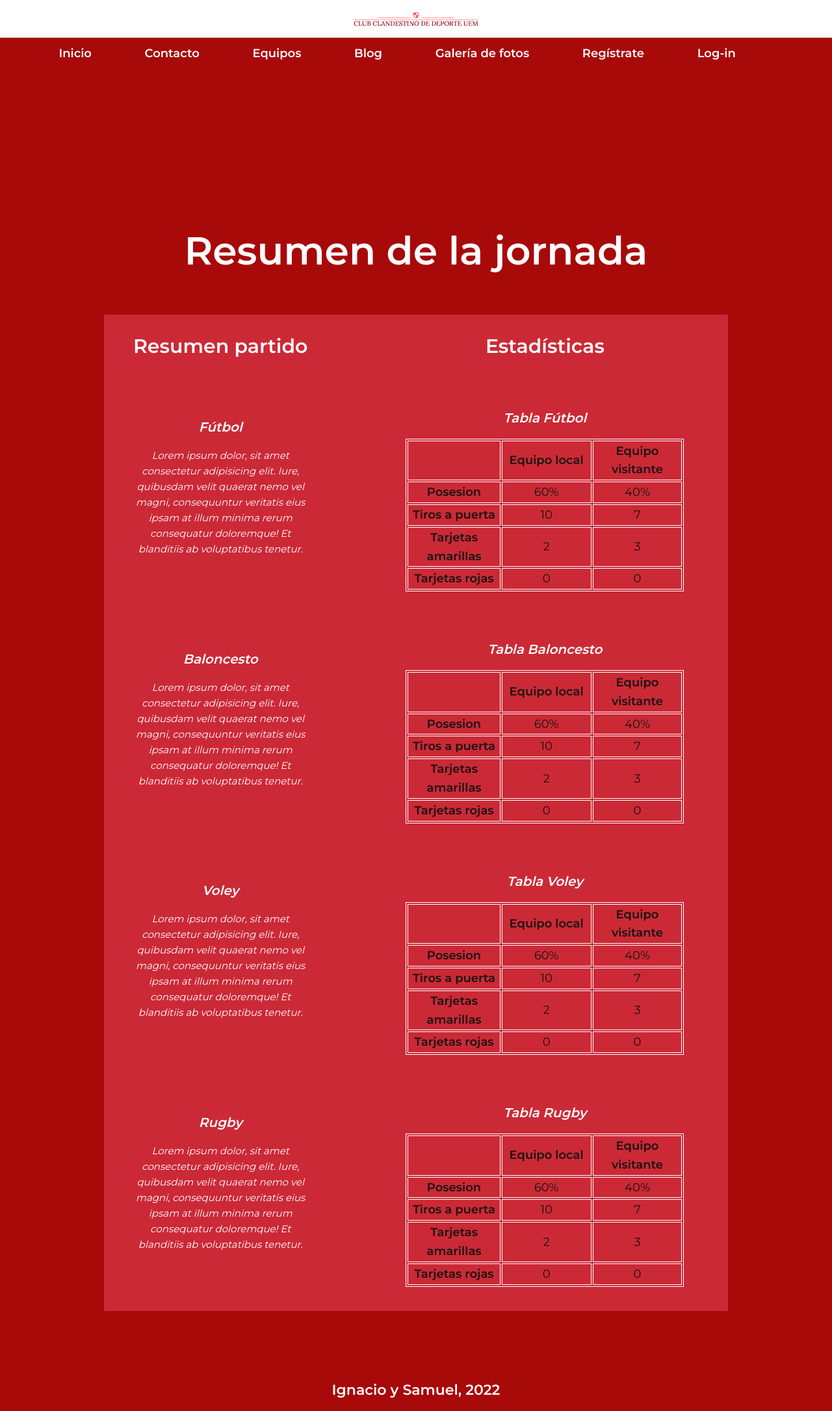
After one commit to Ignaciogg/WEB-ClubDeDeporte, a PHP site: page /blog.html in a window 1280 px wide. The commit adds this page. Shown: the whole page at 65% size. Run offline with PHP 8.4, Linux system fonts and the light colour scheme; some libraries are stand-ins or nearby versions.

Commit message:
añadir blog y futbol

```diff
--- /dev/null
+++ b/blog.html
@@ -0,0 +1,255 @@
+<!DOCTYPE html>
+<html lang="en">
+    <head>
+        <meta charset="UTF-8">
+        <meta http-equiv="X-UA-Compatible" content="IE=edge">
+        <link rel="icon" href="img/club-clandestino-de-deporte-uem-logo.png">
+        <meta name="viewport" content="width=device-width, initial-scale=1.0">
+        <link rel="stylesheet" href="https://cdnjs.cloudflare.com/ajax/libs/font-awesome/6.1.1/css/all.min.css"
+          integrity="sha512-KfkfwYDsLkIlwQp6LFnl8zNdLGxu9YAA1QvwINks4PhcElQSvqcyVLLD9aMhXd13uQjoXtEKNosOWaZqXgel0g=="
+          crossorigin="anonymous" referrerpolicy="no-referrer" />
+        <link rel="stylesheet" href="style.css">
+        <title>Blog UEM</title>
+      </head>
+    <body>
+        <header>
+            <div class="logo" id="inicio">
+            <img src="img/club-clandestino-de-deporte-uem-logo.png">
+            </div>
+
+            <!-- NAV -->
+            <nav>
+                <div class="menu-div">
+                    <ul class="menu-ul">
+
+                        <li><a href="/index.html">Inicio</a></li>
+
+                        <li class="contacto">
+                            <a>Contacto</a>
+                            <ul class="sub-menu sub-menu1">
+                                <li class="sub-menu-item primersub1"><a href="inscripcion"> Inscripción </a></li>
+                                <li class="sub-menu-item"><a href="instancia"> Instancia </a></li>
+                                <li class="sub-menu-item"><a href="horarios"> Horarios </a></li>
+                            </ul>
+                        </li>
+
+                        <li class="equipos">
+                            <a>Equipos</a>
+                            <ul class="sub-menu sub-menu2">
+                                <li class="sub-menu-item primersub"><a href="/equiposF.html">Fútbol</a></li>
+                                <li class="sub-menu-item"><a href="basket">Baloncesto</a></li>
+                                <li class="sub-menu-item"><a href="volleymasc">Volleyball masculino</a></li>
+                                <li class="sub-menu-item"><a href="volleyfem">Volleyball femenino</a></li>
+                            </ul>
+                        </li>
+
+                        <li class="noticias sub-menu3">
+                            <a>Blog</a>
+                            <ul class="sub-menu">
+                                <li class="sub-menu-item primersub"><a href="/blog.html">Resumen de la jornada</a></li>
+                            </ul>
+                        </li>
+
+                        <li class="gal">
+                            <a>Galería de fotos</a>
+                            <ul class="sub-menu sub-menu4">
+                                <li class="sub-menu-item primersub"><a href="/galeria/galeriaF.html">Fútbol</a></li>
+                                <li class="sub-menu-item"><a href="/galeria/galeriaB.html">Baloncesto</a></li>
+                                <li class="sub-menu-item"><a href="/galeria/galeriaVM.html">Volleyball masculino</a></li>
+                                <li class="sub-menu-item"><a href="/galeria/galeriaVF.html">Volleyball femenino</a></li>
+                            </ul>
+                        </li>
+
+                        <li class="registro"><a href="registro">Regístrate</a></li>
+
+                        <li class="login"><a onclick="document.getElementById('id01').style.display='block'"">Log-in</a></li>
+
+                    </ul>
+                </div>
+            </nav>
+
+                <!-- LOGIN -->
+                <div id=" id01" class="modal">
+                    <span onclick="document.getElementById('id01').style.display='none'" class="close"
+                    title="Close Login">&times;</span>
+
+                    <form class="modal-content animate" action="/action_page.php">
+                    <div class="imgcontainer">
+                        <img src="img/UEM-usuario.png" alt="Avatar" class="avatar">
+                    </div>
+
+                    <div class="container">
+                        <label for="uname"><b>Nombre de usuario</b></label>
+                        <input type="text" name="uname" required>
+
+                        <label for="psw"><b>Contraseña</b></label>
+                        <input type="password" name="psw" required>
+
+                        <button type="submit">Login</button>
+                    </div>
+
+                    <div class="container" style="background-color:#f1f1f1">
+                        <button type="button" onclick="document.getElementById('id01').style.display='none'"
+                        class="cancelbtn">Cancel</button>
+                        <span class="psw"><a href="#">¿Olvidaste tu contraseña?</a></span>
+                    </div>
+                    </form>
+            </div>
+        </header>
+        <section class="seccion1">
+        <div id="contenido-blog">
+            <div class="h2_top_div">
+            <h2 class="h2_table_top">Resumen de la jornada</h2>
+            </div>
+            <div class="blog_content">
+            <div id="content-left">
+                <h2 class="h2_table">Resumen partido</h2>
+                <div class="resumen">
+                <h2 class="h2_resumen_blog">Fútbol</h2>
+                <p>Lorem ipsum dolor, sit amet consectetur adipisicing elit. Iure, quibusdam velit quaerat nemo vel magni, consequuntur veritatis eius ipsam at illum minima rerum consequatur doloremque! Et blanditiis ab voluptatibus tenetur.</p>
+                </div>
+                <div class="resumen">
+                <h2 class="h2_resumen_blog">Baloncesto</h2>
+                <p>Lorem ipsum dolor, sit amet consectetur adipisicing elit. Iure, quibusdam velit quaerat nemo vel magni, consequuntur veritatis eius ipsam at illum minima rerum consequatur doloremque! Et blanditiis ab voluptatibus tenetur.</p>
+                </div>
+                <div class="resumen">
+                <h2 class="h2_resumen_blog">Voley</h2>
+                <p>Lorem ipsum dolor, sit amet consectetur adipisicing elit. Iure, quibusdam velit quaerat nemo vel magni, consequuntur veritatis eius ipsam at illum minima rerum consequatur doloremque! Et blanditiis ab voluptatibus tenetur.</p>
+                </div>
+                <div class="resumen">
+                <h2 class="h2_resumen_blog">Rugby</h2>
+                <p>Lorem ipsum dolor, sit amet consectetur adipisicing elit. Iure, quibusdam velit quaerat nemo vel magni, consequuntur veritatis eius ipsam at illum minima rerum consequatur doloremque! Et blanditiis ab voluptatibus tenetur.</p>
+                </div>
+            </div>
+            <div id="content-right">
+                <h2 class="h2_table">Estadísticas</h2>
+                <div class="estadisticas">
+                <h2 class="h2_resumen_blog">Tabla Fútbol</h2>
+                <table class="resultados">
+                    <tr>
+                    <th class="datos_estadistica"></th>
+                    <th class="datos_equipo">Equipo local</th>
+                    <th class="datos_equipo">Equipo visitante</th>
+                    </tr>
+                    <tr>
+                    <th class="datos_estadistica">Posesion</th>
+                    <td class="datos_equipo">60%</td>
+                    <td class="datos_equipo">40%</td>
+                    </tr>
+                    <tr>
+                    <th class="datos_estadistica">Tiros a puerta</th>
+                    <td class="datos_equipo">10</td>
+                    <td class="datos_equipo">7</td>
+                    </tr>
+                    <tr>
+                    <th class="datos_estadistica">Tarjetas amarillas</th>
+                    <td class="datos_equipo">2</td>
+                    <td class="datos_equipo">3</td>
+                    </tr>
+                    <tr>
+                    <th class="datos_estadistica">Tarjetas rojas</th>
+                    <td class="datos_equipo">0</td>
+                    <td class="datos_equipo">0</td>
+                    </tr>
+                </table>
+                </div>
+                <div class="estadisticas">
+                <h2 class="h2_resumen_blog">Tabla Baloncesto</h2>
+                <table class="resultados">
+                    <tr>
+                    <th class="datos_estadistica"></th>
+                    <th class="datos_equipo">Equipo local</th>
+                    <th class="datos_equipo">Equipo visitante</th>
+                    </tr>
+                    <tr>
+                    <th class="datos_estadistica">Posesion</th>
+                    <td class="datos_equipo">60%</td>
+                    <td class="datos_equipo">40%</td>
+                    </tr>
+                    <tr>
+                    <th class="datos_estadistica">Tiros a puerta</th>
+                    <td class="datos_equipo">10</td>
+                    <td class="datos_equipo">7</td>
+                    </tr>
+                    <tr>
+                    <th class="datos_estadistica">Tarjetas amarillas</th>
+                    <td class="datos_equipo">2</td>
+                    <td class="datos_equipo">3</td>
+                    </tr>
+                    <tr>
+                    <th class="datos_estadistica">Tarjetas rojas</th>
+                    <td class="datos_equipo">0</td>
+                    <td class="datos_equipo">0</td>
+                    </tr>
+                </table>
+                </div>
+                <div class="estadisticas">
+                <h2 class="h2_resumen_blog">Tabla Voley</h2>
+                <table class="resultados">
+                    <tr>
+                    <th class="datos_estadistica"></th>
+                    <th class="datos_equipo">Equipo local</th>
+                    <th class="datos_equipo">Equipo visitante</th>
+                    </tr>
+                    <tr>
+                    <th class="datos_estadistica">Posesion</th>
+                    <td class="datos_equipo">60%</td>
+                    <td class="datos_equipo">40%</td>
+                    </tr>
+                    <tr>
+                    <th class="datos_estadistica">Tiros a puerta</th>
+                    <td class="datos_equipo">10</td>
+                    <td class="datos_equipo">7</td>
+                    </tr>
+                    <tr>
+                    <th class="datos_estadistica">Tarjetas amarillas</th>
+                    <td class="datos_equipo">2</td>
+                    <td class="datos_equipo">3</td>
+                    </tr>
+                    <tr>
+                    <th class="datos_estadistica">Tarjetas rojas</th>
+                    <td class="datos_equipo">0</td>
+                    <td class="datos_equipo">0</td>
+                    </tr>
+                </table>
+                </div>
+                <div class="estadisticas">
+                <h2 class="h2_resumen_blog">Tabla Rugby</h2>
+                <table class="resultados">
+                    <tr>
+                        <th class="datos_estadistica"></th>
+                        <th class="datos_equipo">Equipo local</th>
+                        <th class="datos_equipo">Equipo visitante</th>
+                    </tr>
+                    <tr>
+                        <th class="datos_estadistica">Posesion</th>
+                        <td class="datos_equipo">60%</td>
+                        <td class="datos_equipo">40%</td>
+                    </tr>
+                    <tr>
+                        <th class="datos_estadistica">Tiros a puerta</th>
+                        <td class="datos_equipo">10</td>
+                        <td class="datos_equipo">7</td>
+                    </tr>
+                    <tr>
+                        <th class="datos_estadistica">Tarjetas amarillas</th>
+                        <td class="datos_equipo">2</td>
+                        <td class="datos_equipo">3</td>
+                    </tr>
+                    <tr>
+                        <th class="datos_estadistica">Tarjetas rojas</th>
+                        <td class="datos_equipo">0</td>
+                        <td class="datos_equipo">0</td>
+                    </tr>
+                </table>
+                </div>
+            </div>
+            </div>
+        </div>
+        </section>
+        <script src="script.js"></script>
+    </body>
+    <footer>
+        <h1>Ignacio y Samuel, 2022</h1>
+    </footer>
+</html>
--- a/galeria/galeriaF.html
+++ b/galeria/galeriaF.html
@@ -45,7 +45,7 @@
                     <li class="noticias sub-menu3">
                         <a>Blog</a>
                         <ul class="sub-menu">
-                            <li class="sub-menu-item primersub"><a href="resumen">Resumen de la jornada</a></li>
+                            <li class="sub-menu-item primersub"><a href="../blog.html">Resumen de la jornada</a></li>
                         </ul>
                     </li>
 
--- a/galeria/galeriaVF.html
+++ b/galeria/galeriaVF.html
@@ -45,7 +45,7 @@
                     <li class="noticias sub-menu3">
                         <a>Blog</a>
                         <ul class="sub-menu">
-                            <li class="sub-menu-item primersub"><a href="resumen">Resumen de la jornada</a></li>
+                            <li class="sub-menu-item primersub"><a href="../blog.html">Resumen de la jornada</a></li>
                         </ul>
                     </li>
 
--- a/galeria/galeriaVM.html
+++ b/galeria/galeriaVM.html
@@ -45,7 +45,7 @@
                     <li class="noticias sub-menu3">
                         <a>Blog</a>
                         <ul class="sub-menu">
-                            <li class="sub-menu-item primersub"><a href="resumen">Resumen de la jornada</a></li>
+                            <li class="sub-menu-item primersub"><a href="../blog.html">Resumen de la jornada</a></li>
                         </ul>
                     </li>
 
--- a/index.html
+++ b/index.html
@@ -45,7 +45,7 @@
                     <li class="noticias sub-menu3">
                         <a>Blog</a>
                         <ul class="sub-menu">
-                            <li class="sub-menu-item primersub"><a href="resumen">Resumen de la jornada</a></li>
+                            <li class="sub-menu-item primersub"><a href="/blog.html">Resumen de la jornada</a></li>
                         </ul>
                     </li>
 
--- a/style.css
+++ b/style.css
@@ -474,33 +474,145 @@ section {
 	right: 0;
 }
 
-/* Clasificacion*/
-table{
+/* Clasificacion */
+.contenedor_resultados_clasificacion{
+	display: grid;
+	grid-template-columns: 2fr;
+	grid-template-rows: 1fr 1fr 1fr;
+	width: 75%;
+	background-color: #85161f;
+}
+.h2_table{
+	font-family: 'Montserrat';
+	color: white;
+	text-align: center;
+	font-size: 200%;
+}
+
+.resultados{
+	margin: 0 auto;
+	border: 1px solid white;
+	height: 75%;
+	font-size: large;
+	background-color: #cc2936;
+}
+
+.clasificacion_table{
+	margin: 0 auto;
+	border: 1px solid white;
+	height: 75%;
+	font-size: large;
+	background-color: #cc2936;
+}
+
+.clasificacion_table tr th, td{
+	width: 50px;
+	border: 1px solid white;
+	text-align: center;
+}
+
+.resultados tr th, td{
+	width: 20%;
+	border: 1px solid white;
+	text-align: center;
+}
+
+.goles_favor{
+	width: 20px;
+}
+.goles_contra{
+	width: 20px;
+}
+
+.top_div_equipos{
 	display: flex;
+	flex-direction: column;
+	justify-content: center;
 	align-items: center;
-	justify-content: center;
+}
+
+.titulo_top_div{
+	flex-direction: column;
+}
+
+.introduccion_equipo p{
+	margin-left: 2rem;
+	margin-right: 2rem;
+	font-size: 150%;
+	line-height: 1.1;
 	color: white;
 }
 
-th{
+#image_equipo{
+	max-width: 600px;
+	max-height: 600px;
+	margin:20px;
+	border-radius: 5px;
+}
+
+.h2_table_top{
+	font-family: 'Montserrat';
+	color: white;
+	text-align: center;
+	font-size: 400%;
 	text-align: center;
 }
 
-td{
+/* BLOG*/
+#contenido-blog{
+	display: flex;
+	flex-direction: column;
+	justify-content: center;
+	align-items: center;
+	width: 75%;
+}
+
+.blog_content{
+	display: grid;
+	grid-template-columns: 1fr 2fr;
+	background: #cc2936;
+}
+
+.h2_resumen_blog{
+	margin-bottom: 1rem;
+	font-size: 20px;
+	font-style: italic;
+	color:white;
 	text-align: center;
 }
 
-.resultados{
-	margin: 0%;
-	width: 120%
+.estadisticas{
+	margin: 5% 12%;
+
 }
 
-.jornada{
-	width: 15%;
+#content-left{
+	margin-left: 12%;
+	display: grid;
+	grid-template-rows: 0.3fr 1fr 1fr 1fr 1fr;
 }
 
-.uni{
-	width: 27%;
+#content-right{
+	margin-left: 12%;
+	display: grid;
+	grid-template-rows: 0.3fr 1fr 1fr 1fr 1fr;
+}
+
+.resumen{
+	height: 20%;
+	margin-top: 12%;
+}
+
+.resumen p{
+	margin-bottom: 1rem;
+	font-size: 15px;
+	font-style: italic;
+	color:white;
+	text-align: center;
+}
+
+.h2_top_div h2{
+	text-align: center;
 }
 
 /* Footer */
```
Also changed, not shown: equiposF.html (+58 -50 lines), galeria/galeriaB.html (+5 -5 lines), script.js (+16 -16 lines).
